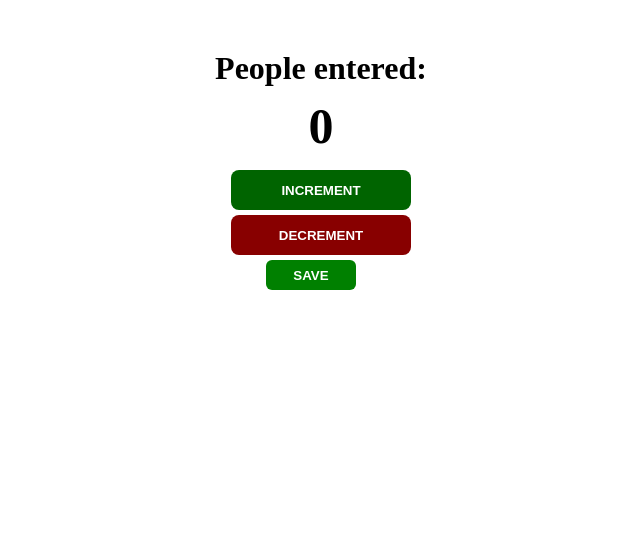
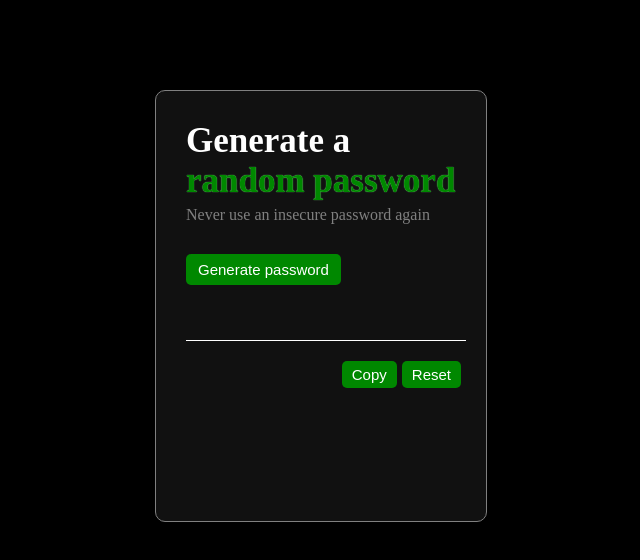
Before and after one commit to duongtuanthuy/my-first-learn-html-css, a plain HTML site: page index.html in a window 1280 px wide. Shown: the whole page, without its empty margins (319-959 px from the left). Drawn offline with Linux system fonts and the light colour scheme.

Commit message:
strong password generator website

```diff
--- a/index.css
+++ b/index.css
@@ -1,78 +1,121 @@
 body {
-    display: block;
+    background-color: black;
+    display: flex;
+    justify-content: center;
+    margin-top: 90px;
 }
 
-h1 {
-    margin-top: 50px;
-    margin-bottom: 10px;
-    text-align: center;
+.outer-container {
+    background-color: #111111;
+    padding-left: 30px;
+    padding-top: 30px;
+    width: 300px;
+    height: 400px;
+    border-radius: 10px;
+    border: 1px solid gray;
 }
 
-h2 {
-    margin-top: 10px;
-    font-size: 50px;
-    text-align: center;
-    margin-bottom: 15px;
+.outer-container:hover {
+    box-shadow: 0 0 5px white;
 }
 
-#increment-btn {
-    display: block;
+#password-generator-title {
+    display: flex;
+    flex-direction: column;
+}
+
+#password-generator-w {
+    font-size: 35px;
+    font-weight: bold;
     color: white;
-    background-color: darkgreen;
-    height: 40px;
-    width: 180px;
-    border-radius: 8px;
-    margin: 5px auto;
+}
+
+#password-generator-gr {
+    font-size: 35px;
     font-weight: bold;
+    color: #008800;
+    text-shadow: 0 0 1px lightgreen;
+}
+
+#password-hint {
+    color: gray;
+    margin-top: 5px;
+}
+
+#generate-password-btn {
+    margin-top: 30px;
+    padding: 7px 12px;
+    font-size: 15px;
+    color: white;
+    background-color: #008800;
     border: none;
+    border-radius: 5px;
     cursor: pointer;
 }
 
-#increment-btn:active {
-    transform: translateY(1px); /* Hiệu ứng nhấn xuống */
+#generate-password-btn:hover {
+    box-shadow: 0 0 4px white;
+    text-shadow: 0 0 1px white;
 }
 
-#decrement-btn {
-    display: block;
+#generate-password-btn:active {
+    transform: translateY(1px);
+}
+
+#password-answer {
+    display: flex;
+    align-items: end;
+    margin-top: 20px;
+    border-bottom: 1px solid white;
+    padding-bottom: 5px;
+    width: 280px;
+    height: 30px;
+    font-size: 20px;
     color: white;
-    background-color: #880000;
-    height: 40px;
-    width: 180px;
-    border-radius: 8px;
-    margin: 5px auto;
-    font-weight: bold;
+}
+
+#footer-console {
+    display: flex;
+    justify-content: end;
+    gap: 5px;
+    padding-right: 25px;
+    margin-top: 20px;
+}
+
+#copy-btn {
+    padding: 5px 10px;
+    font-size: 15px;
+    color: white;
+    background-color: #008800;
     border: none;
+    border-radius: 5px;
     cursor: pointer;
 }
 
-#decrement-btn:active {
+#copy-btn:hover {
+    box-shadow: 0 0 4px white;
+    text-shadow: 0 0 1px white;
+}
+
+#copy-btn:active {
     transform: translateY(1px);
 }
 
-#save-nu {
-    display: flex;
-    justify-content: center;
-    align-items: center;
-    gap: 20px;
-    margin-top: 0px;
-}
-
-#save-btn {
-    width: 90px;
-    height: 30px;
-    font-weight: bold;
+#reset-btn {
+    padding: 5px 10px;
+    font-size: 15px;
     color: white;
-    background-color: green;
+    background-color: #008800;
     border: none;
-    border-radius: 6px;
+    border-radius: 5px;
     cursor: pointer;
 }
 
-#save-btn:active {
+#reset-btn:active {
     transform: translateY(1px);
 }
 
-#save-el {
-    font-size: 40px;
-    font-weight: bold;
+#reset-btn:hover {
+    box-shadow: 0 0 4px white;
+    text-shadow: 0 0 1px white;
 }
--- a/index.html
+++ b/index.html
@@ -2,16 +2,26 @@
 
 <html>
     <head>
+        <title>Password Generator</title>
         <link rel="stylesheet" href="index.css">
     </head>
     <body>
-        <h1>People entered:</h1>
-        <h2 id="count-el">0</h2>
-        <button id="increment-btn" onclick="increment()">INCREMENT</button>
-        <button id="decrement-btn" onclick="decrement()">DECREMENT</button>
-        <div id="save-nu">
-            <button id="save-btn" onclick="save()">SAVE</button>
-            <span id="save-el"></span>
+        <div class="outer-container">
+            <div id="password-generator-title">
+                <span id="password-generator-w">Generate a</span>
+                <span id="password-generator-gr">random password</span>
+                <label id="password-hint">Never use an  insecure password again</label>
+            </div>
+            <div>
+                <button id="generate-password-btn" onclick="generatePassword()">Generate password</button>
+            </div>
+            <div>
+                <p id="password-answer"></p>
+            </div>
+            <div id="footer-console">
+                <button id="copy-btn" onclick="copyPassword()">Copy</button>
+                <button id="reset-btn" onclick="resetPassword()">Reset</button>
+            </div>
         </div>
         <script src="index.js"></script>
     </body>
--- a/index.js
+++ b/index.js
@@ -1,20 +1,48 @@
-// document.getElementById("count-el").innerText = 5
+const numbers = [0, 1 , 2, 3, 4, 5, 6, 7, 8, 9]
+let alphabet = ["a", "b", "c", "d", "e", "f", "g", "h", "j", "k"]
+const synthetic = [0, 1 , 2, 3, 4, 5, 6, 7, 8, 9, "a", "b", "c",
+"d", "e", "f", "g", "h", "j", "k", "@", "!", "$", "%"]
 
-let countEl = document.getElementById("count-el")
-let saveEl = document.getElementById("save-el")
-let count = 0
+let lengthOfPassword = 7
+let passwordEd = ""
+let passwordAnswer = document.getElementById("password-answer")
 
-function increment() {
-    count = count + 1
-    countEl.innerText = count
+function generatePassword() {
+    passwordEd = ""
+    passwordAnswer.style.color = "white"
+    passwordAnswer.style.fontSize = "20px"
+
+    for (let i=0; i<lengthOfPassword; i++) {
+        let randomIndex = Math.floor(Math.random() * synthetic.length)
+        passwordEd += synthetic[randomIndex]
+    }
+    passwordAnswer.textContent = passwordEd
 }
 
-function decrement() {
-    count = count - 1
-    countEl.textContent = count
+function resetPassword() {
+    if (passwordEd === "") {
+    passwordAnswer.textContent =
+    "Cannot reset because a password has not been created."
+    passwordAnswer.style.color = "red"
+    passwordAnswer.style.fontSize = "15px"
+    }
+    else {
+        passwordEd = ""
+        passwordAnswer.textContent = passwordEd
+    }
 }
 
-function save() {
-    let countStr = count + " - "
-    saveEl.textContent += countStr
+function copyPassword() {
+    if (passwordEd !== "") {
+    navigator.clipboard.writeText(passwordEd)
+    passwordAnswer.style.color = "gray"
+    passwordAnswer.style.fontSize = "15px"
+    passwordAnswer.textContent = "\"" + passwordEd +
+    "\" " + "has been saved to clipboard."
+    }
+    else {
+    passwordAnswer.style.color = "gray"
+    passwordAnswer.style.fontSize = "15px"
+    passwordAnswer.textContent = "Create password to copy!!!"
+    }
 }
```
